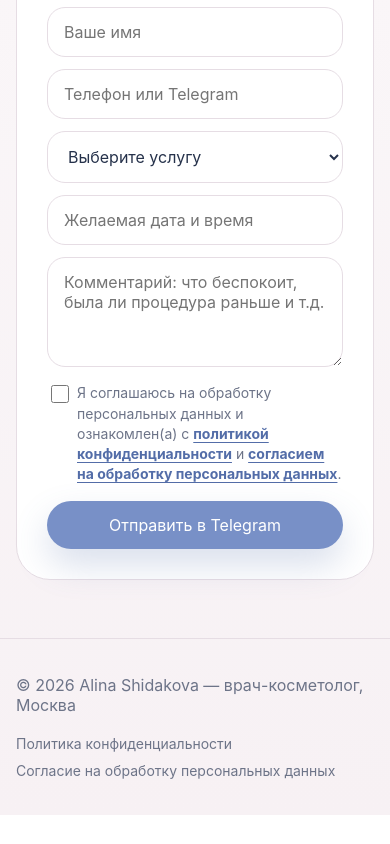
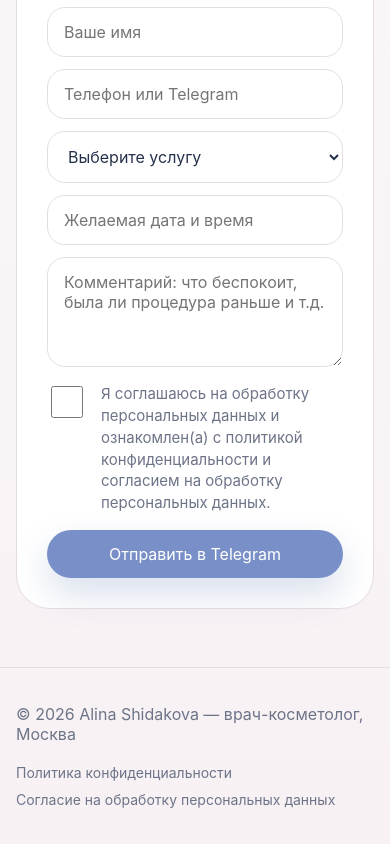
Before and after one commit to Kubanovk/alina-cosmetology, a Next.js app: page / in a window 390 px wide. Shown: the part 3607-4451 px from the top of the page. Before the commit the page ends 4422 px from the top, so only its background shows below. Built offline with nearby package versions, Linux system fonts and the light colour scheme.

Commit message:
Fix mobile consent checkbox spacing

```diff
--- a/app/globals.css
+++ b/app/globals.css
@@ -363,8 +363,8 @@ textarea {
 
 .consent-row {
   display: grid;
-  grid-template-columns: 20px 1fr;
-  gap: 10px;
+  grid-template-columns: 34px 1fr;
+  gap: 14px;
   align-items: start;
   color: var(--muted);
   font-size: 14px;
@@ -372,18 +372,13 @@ textarea {
   padding: 4px 0;
 }
 
-.consent-row input {
-  width: 18px;
-  height: 18px;
-  margin-top: 2px;
+.consent-row input[type="checkbox"] {
+  width: 24px;
+  height: 24px;
+  padding: 0;
+  margin-top: 3px;
   accent-color: var(--accent);
-}
-
-.consent-row a {
-  color: var(--accent-dark);
-  font-weight: 700;
-  text-decoration: underline;
-  text-underline-offset: 3px;
+  justify-self: start;
 }
 
 /* Footer */
@@ -579,6 +574,17 @@ textarea {
     white-space: normal;
   }
 
+  .consent-row {
+    grid-template-columns: 42px 1fr;
+    gap: 12px;
+    font-size: 15px;
+  }
+
+  .consent-row input[type="checkbox"] {
+    width: 32px;
+    height: 32px;
+  }
+
   .footer-inner {
     align-items: flex-start;
   }
```
